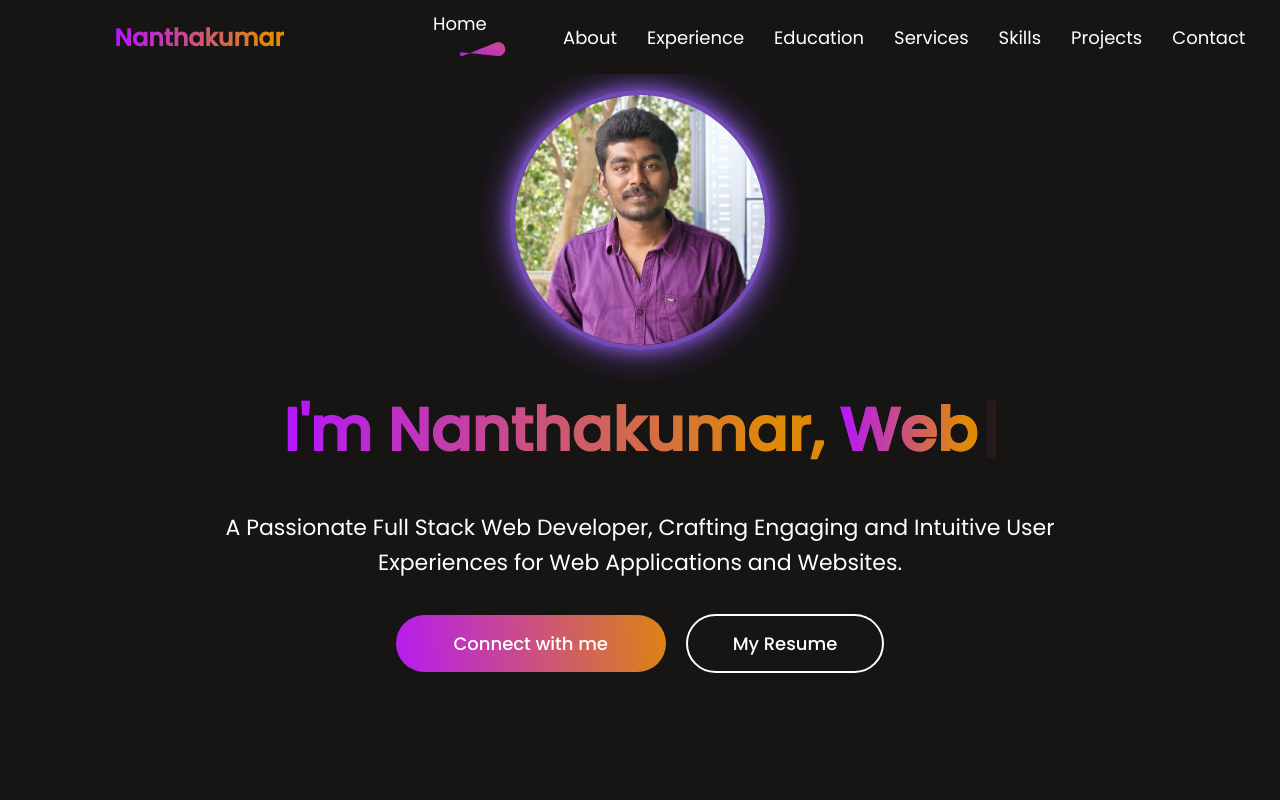
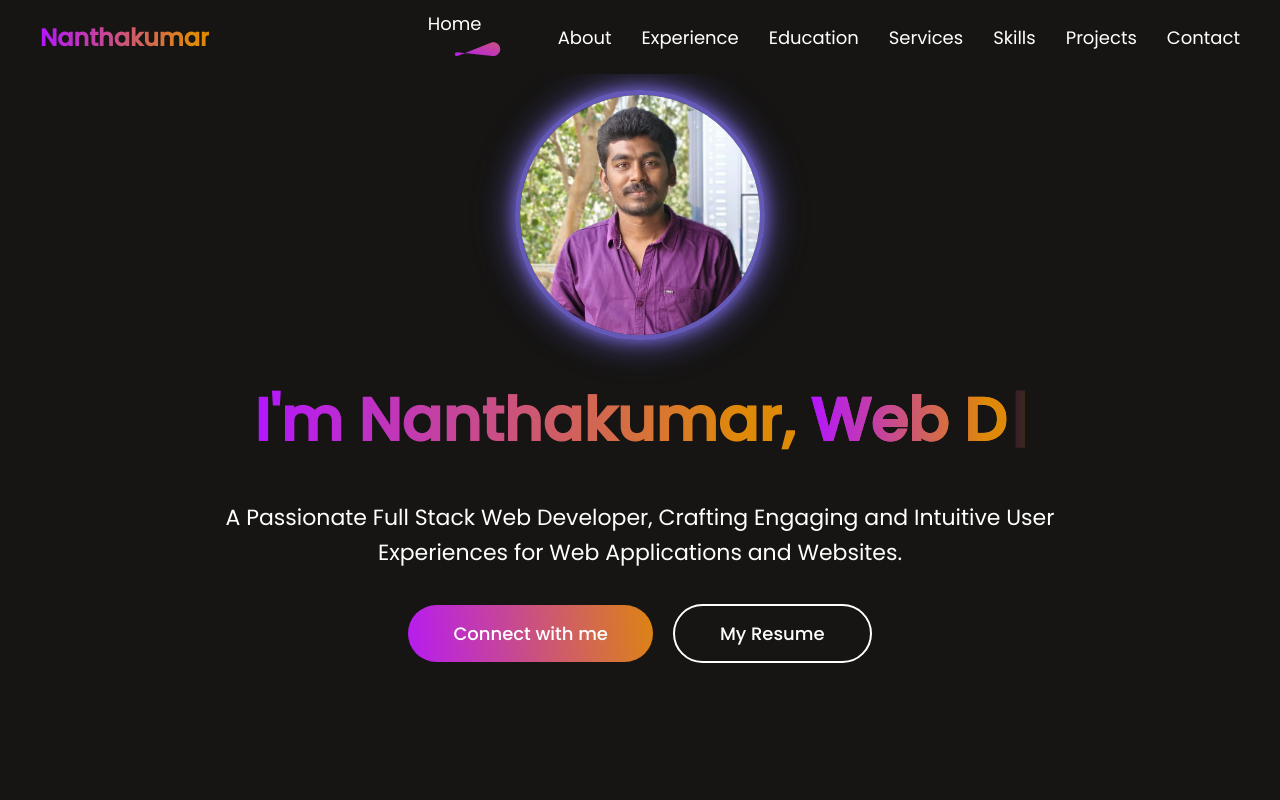
Before and after one commit to nanthakumars016/Portfolio, a React (Vite) app: page / in a window 1280 px wide. Shown: the top 800 px of the page. Built offline with nearby package versions, Linux system fonts and the light colour scheme.

Commit message:
first commit

```diff
--- a/src/Components/Navbar/Navbar.css
+++ b/src/Components/Navbar/Navbar.css
@@ -1,9 +1,9 @@
 /* Navbar Container */
 .Navbar {
-  width: 100vw; /* Ensure full width */
+  width: 100%; /* Use 100% instead of 100vw to avoid horizontal overflow */
   display: flex;
   align-items: center;
-  justify-content: space-around; /* Changed from space-around */
+  justify-content: space-between; /* Changed from space-around for better alignment */
   padding: 10px 40px; /* Adjusted padding */
   z-index: 1000;
   position: fixed;
--- a/src/index.css
+++ b/src/index.css
@@ -4,14 +4,14 @@
 * {
   margin: 0;
   padding: 0;
-  font-family: "Poppins", sans-serif;
-  /* font-family: "Roboto", sans-serif; */
+  box-sizing: border-box; /* Ensures padding and border are included in element dimensions */
+  font-family: "Poppins", sans-serif; /* Default font */
 }
+
 body {
   height: 100vh;
-  width: 100vw;
   background: #161513;
   color: white;
-  font-family: "outfit";
-  overflow-x: hidden;
+  font-family: "Poppins", sans-serif; /* Consistent font */
+  overflow-x: hidden; /* Prevent horizontal scrolling */
 }
```
